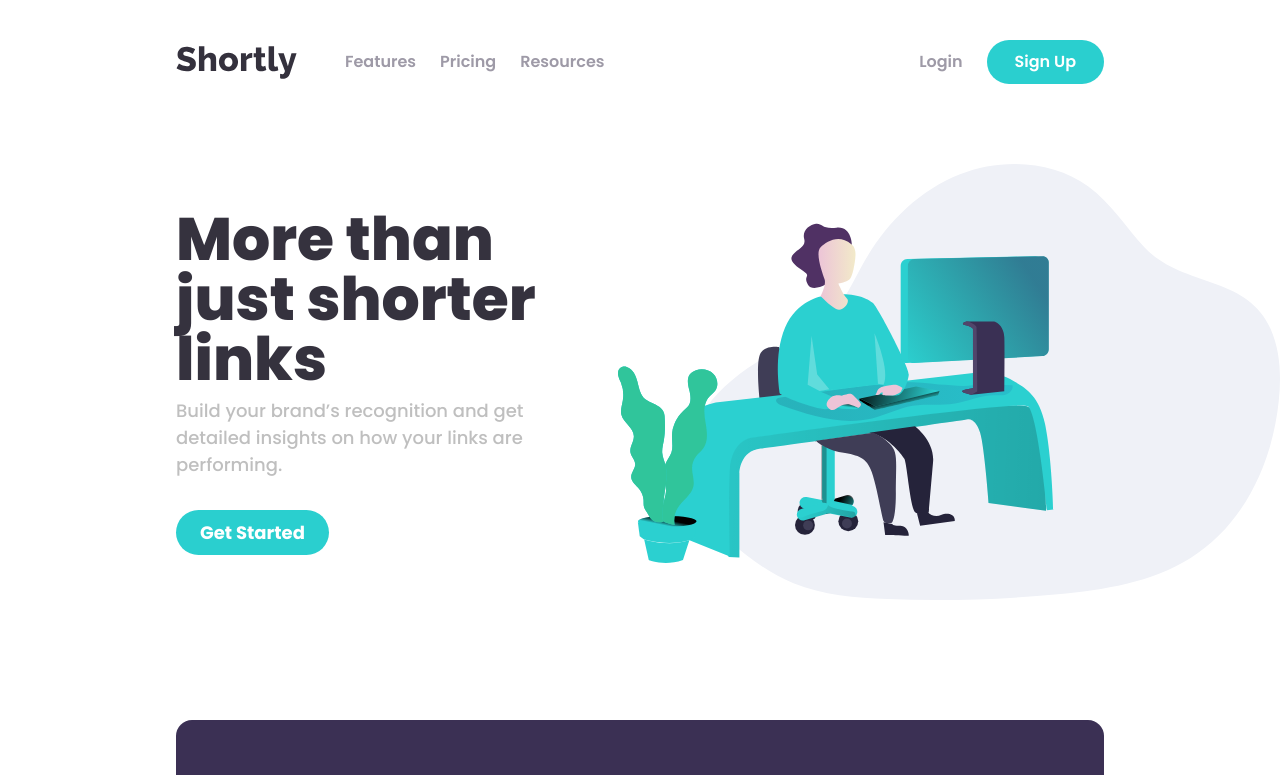
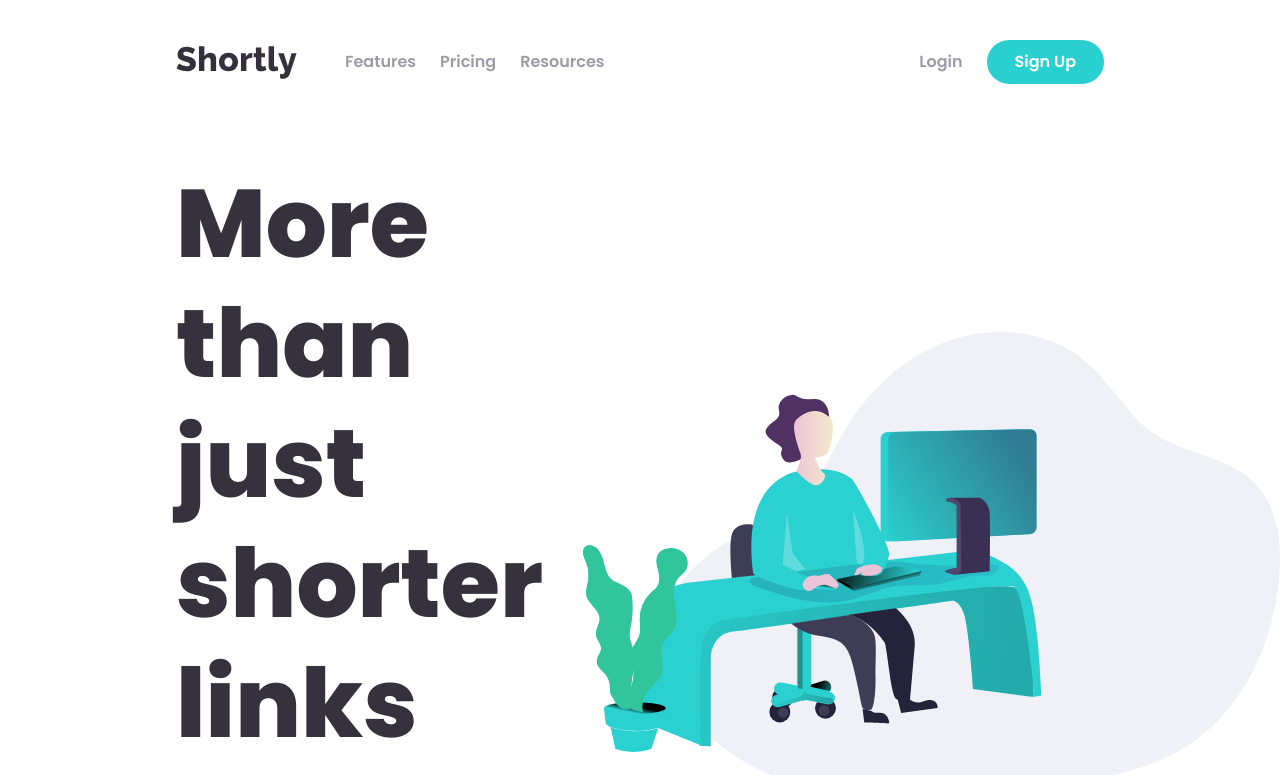
Before and after one commit to Maclemon17/Shorty, a React (Vite) app: page / in a window 1280 px wide. Shown: the top 775 px of the page. Built offline with nearby package versions, Linux system fonts and the light colour scheme.

Commit message:
feat: enhance Hero component styling and layout for improved readability

```diff
--- a/src/components/Hero.tsx
+++ b/src/components/Hero.tsx
@@ -6,17 +6,17 @@ const Hero = () => {
 
             <div className="flex flex-col-reverse md:flex-row justify-between items-center gap-10">
                 <div className="hero-text-box flex-1 text-center md:text-left">
-                    <h1 className="text-5xl md:text-6xl text-dark-blue font-extrabold">More than just shorter links</h1>
+                    <h1 className="text-5xl md:text-8xl/tight text-dark-blue font-extrabold">More than just <br /> shorter links</h1>
 
-                    <p className="text-gray font-medium mt-4 md:mt-2 mb-8">
+                    <p className="text-gray font-medium md:text-2xl max-w-xl mt-4 md:mt-2 mb-8">
                         Build your brand’s recognition and get detailed insights
                         on how your links are performing.
                     </p>
 
-                    <button className='rounded-full py-4 md:py-[9px] px-15 md:px-[24px] text-white font-bold bg-cyan hover:opacity-70 transition cursor-pointer'>Get Started</button>
+                    <button className='rounded-full py-4 px-15 text-white font-bold bg-cyan hover:opacity-70 transition cursor-pointer'>Get Started</button>
                 </div>
 
-                <div className="hero-img-box md:w-3/5">
+                <div className="hero-img-box">
                     <img src={heroImage} alt="illustration-working" className="-right-30" />
 
                 </div>
```
